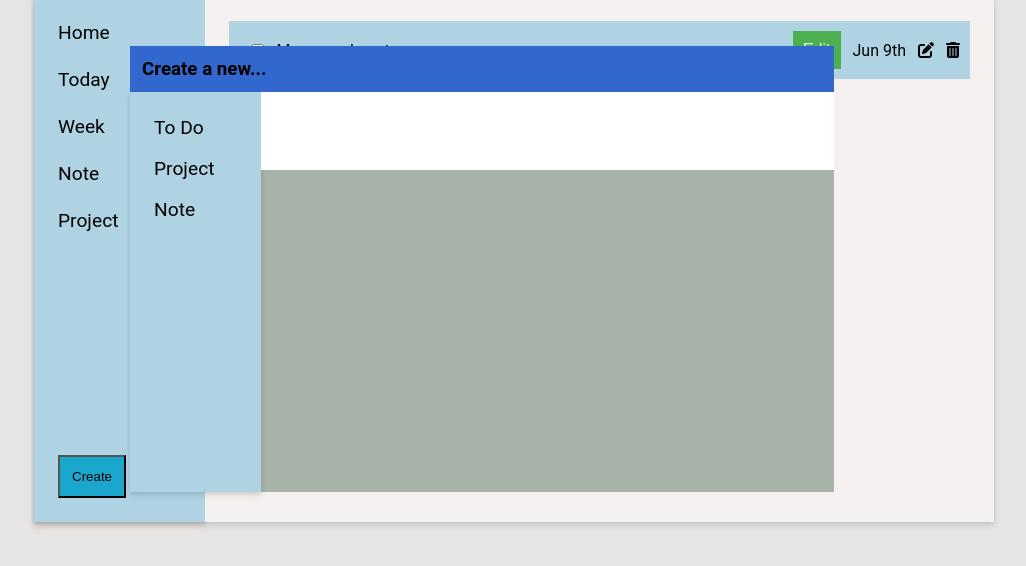
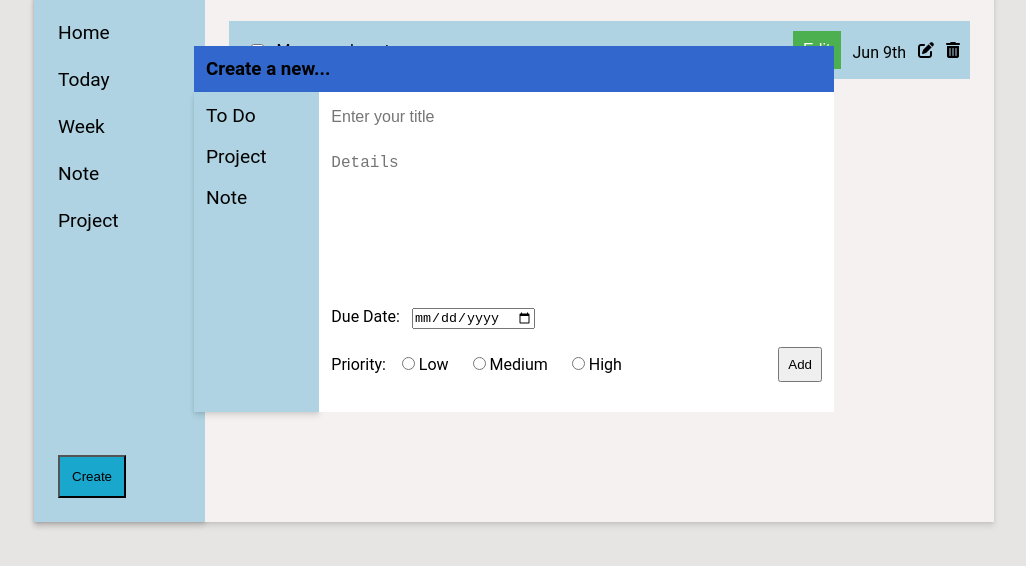
Before and after one commit to Rurutabi/Project-Todo-List, a website: page dist/index.html in a window 1280 px wide. Shown: the part 178-744 px from the top of the page, without its empty margins (126-1152 px from the left). Drawn offline with Linux system fonts and the light colour scheme.

Commit message:
Completed To-Do form

```diff
--- a/dist/index.html
+++ b/dist/index.html
@@ -53,14 +53,57 @@
     <div class="form-container">
       <h3 class="form-header">Create a new...</h3>
       <div class="form-content">
-        <div class="form-list">
+        <div class="form-sidebar">
           <li>To Do</li>
           <li>Project</li>
           <li>Note</li>
         </div>
         <form action="" class="form">
-          <input class="input" type="text" id="fname" name="fname" />
-          <input class="input" type="text" id="lname" name="lname" />
+          <div class="top-form">
+            <input
+              class="top-input title"
+              type="text"
+              id="title"
+              name="title"
+              placeholder="Enter your title"
+              required
+            />
+            <textarea
+              class="top-input detail"
+              name=""
+              placeholder="Details"
+            ></textarea>
+          </div>
+          <div class="bottom-form">
+            <div class="date-container">
+              <p>Due Date:</p>
+              <input
+                class="date"
+                type="date"
+                id="task-date"
+                name="task-date"
+                required
+              />
+            </div>
+            <div class="priority-and-submit">
+              <div class="priority-container">
+                <p>Priority:</p>
+                <label for="checkbox-button" class="checkbox-button low">
+                  <input type="radio" name="priority" value="low" required />
+                  Low
+                </label>
+                <label for="checkbox-button" class="checkbox-button medium">
+                  <input type="radio" name="priority" value="low" required />
+                  Medium
+                </label>
+                <label for="checkbox-button" class="checkbox-button high">
+                  <input type="radio" name="priority" value="low" required />
+                  High
+                </label>
+              </div>
+              <input class="add-button" type="submit" value="Add" />
+            </div>
+          </div>
         </form>
       </div>
     </div>
--- a/dist/style.css
+++ b/dist/style.css
@@ -1,7 +1,7 @@
 :root {
   --shadow: 0 4px 6px rgba(0, 0, 0, 0.1), 0 1px 3px rgba(0, 0, 0, 0.08);
   --main-grey: #e7e5e4;
-  --text-size: 1.2rem;
+  --text-size: 1rem;
   --main-color: #acd7ec;
   --global-margin-top: 36px;
 }
@@ -123,39 +123,104 @@ li {
   display: flex;
   flex-direction: column;
   top: 28%;
-  left: 20%;
-  background-color: rgb(50, 104, 205);
-  width: max(55%, 300px);
+  left: 25%;
+  width: max(50%, 300px);
 }
 
 .form-header {
   padding: 12px;
+  background-color: rgb(50, 104, 205);
 }
 
-.form-list {
+.form-content {
+  display: flex;
+  background-color: rgb(167, 179, 169);
+  height: 320px;
+}
+
+.form-sidebar {
   display: flex;
   flex-direction: column;
   gap: 18px;
   width: 150px;
-  padding: 24px;
+  padding: 12px;
   background: white;
   border-right: var(--main-grey);
   background-color: #afd3e2;
   box-shadow: var(--shadow);
 }
 
-.form-content {
+.form {
   display: flex;
-  background-color: rgb(167, 179, 169);
-  height: 400px;
+  flex-direction: column;
+  justify-content: space-between;
+  width: 100%;
+  background-color: white;
 }
 
-.form {
-  width: 100%;
+.top-form {
+  display: flex;
+  flex-direction: column;
 }
 
-.input {
+.top-input {
   border: none;
+  font-size: var(--text-size);
+}
+
+.title,
+.detail {
+  outline: none;
   padding: 12px;
-  width: 100%;
 }
+
+.title {
+  height: 50px;
+}
+
+.detail {
+  height: 150px;
+  overflow-y: auto;
+  resize: none;
+}
+
+.bottom-form {
+  display: flex;
+  flex-direction: column;
+  gap: 18px;
+  padding: 12px;
+  margin-bottom: 30px;
+}
+
+.date-container {
+  display: flex;
+  gap: 12px;
+  align-items: center;
+}
+
+.date {
+  margin-top: 4px;
+}
+
+.checkbox-button {
+  padding: 8px;
+}
+
+.priority-and-submit {
+  display: flex;
+  justify-content: space-between;
+}
+
+.priority-container {
+  display: flex;
+  align-items: center;
+  gap: 8px;
+}
+
+.add-button {
+  padding: 8px;
+}
+
+.hide {
+  display: none;
+}
```
